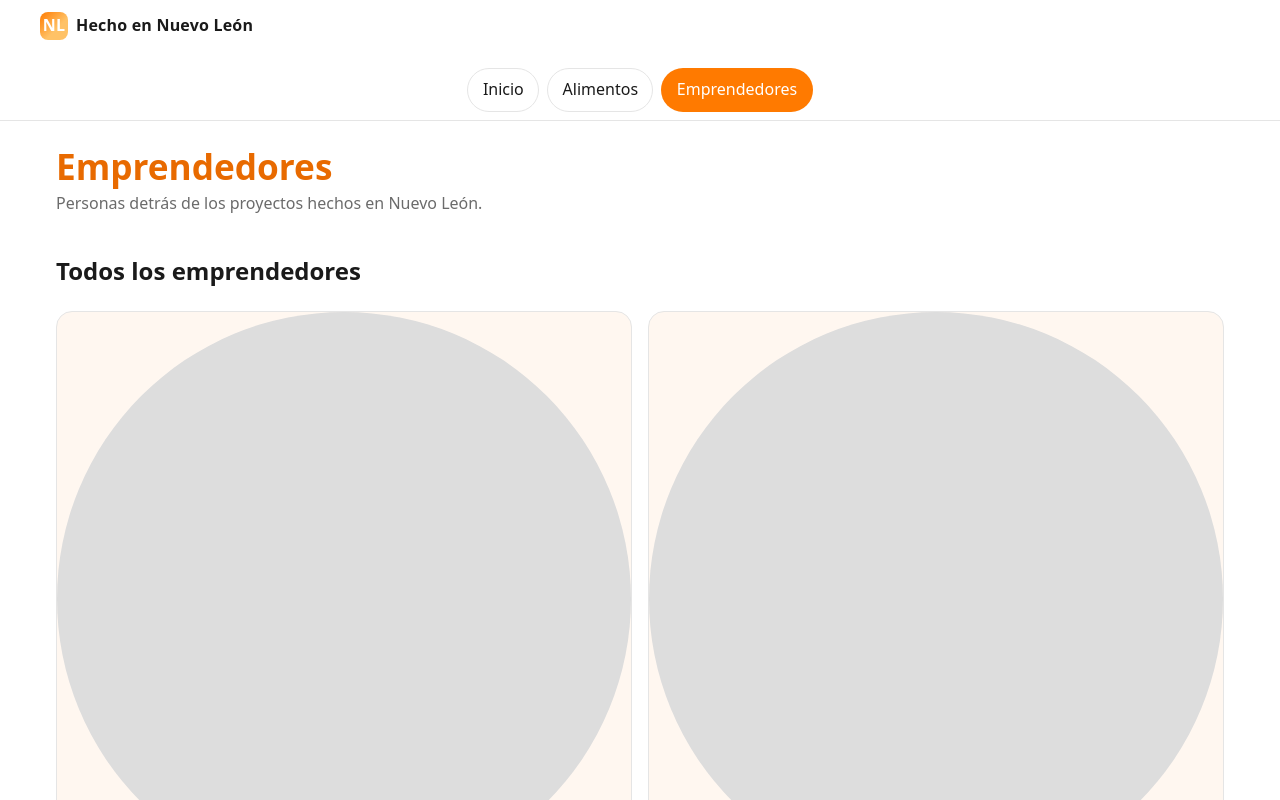
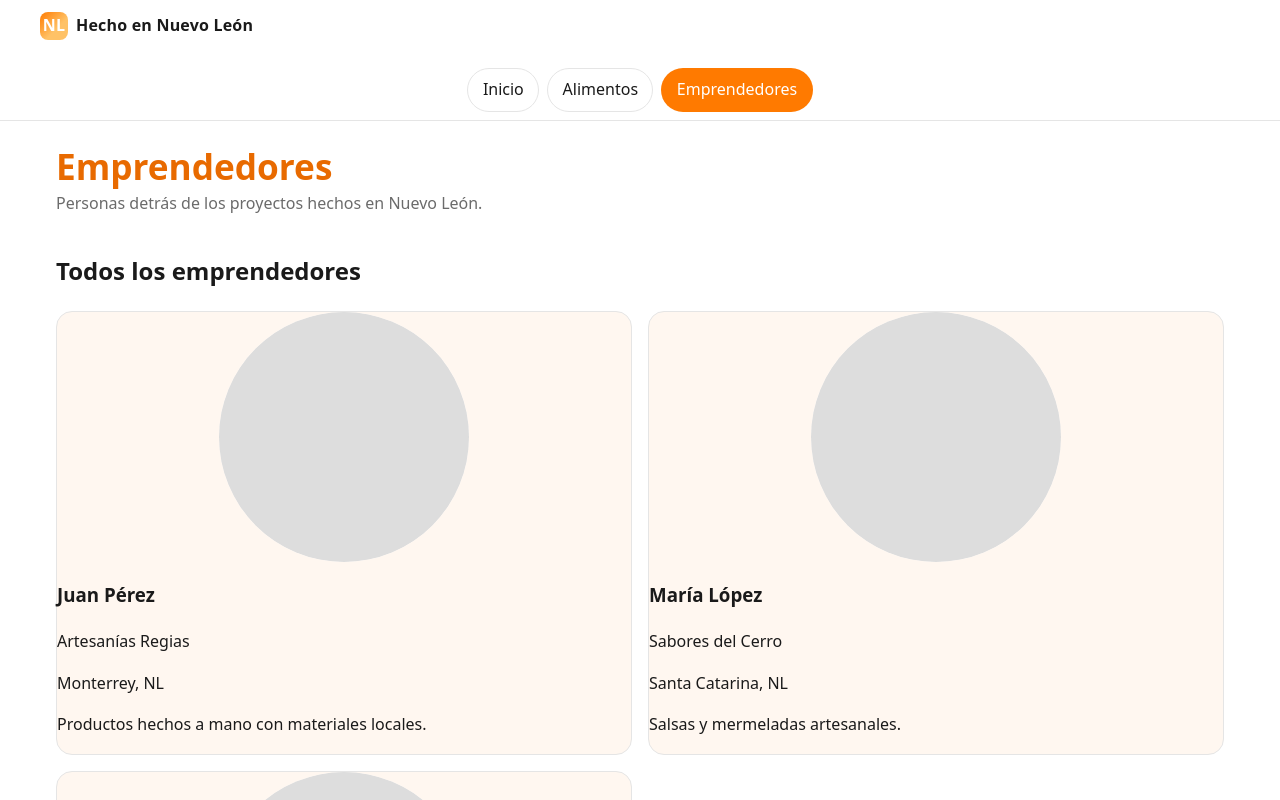
Before and after one commit to AlexP3rez16/ProyectoFinalDAW, a React (Vite) app: page /emprendedores in a window 1280 px wide. Shown: the top 800 px of the page. Built offline with nearby package versions, Linux system fonts and the light colour scheme.

Commit message:
Add styles for entrepreneur avatar component

```diff
--- a/src/index.css
+++ b/src/index.css
@@ -154,3 +154,23 @@ footer nav ul { list-style: none; padding: 0; margin: 0; display: flex; gap: 1re
 .nav-list {
   justify-content: center;
 }
+
+/* ---- Avatar emprendedores ---- */
+
+.entrepreneur-avatar {
+  width: 250px;
+  height: 250px;
+  border-radius: 50%;
+  overflow: hidden;
+  margin: 0 auto 15px auto;
+  background-color: #eee;
+  display: flex;
+  justify-content: center;
+  align-items: center;
+}
+
+.avatar-img {
+  width: 100%;
+  height: 100%;
+  object-fit: cover; /* Para recorte adecuado */
+}
```
